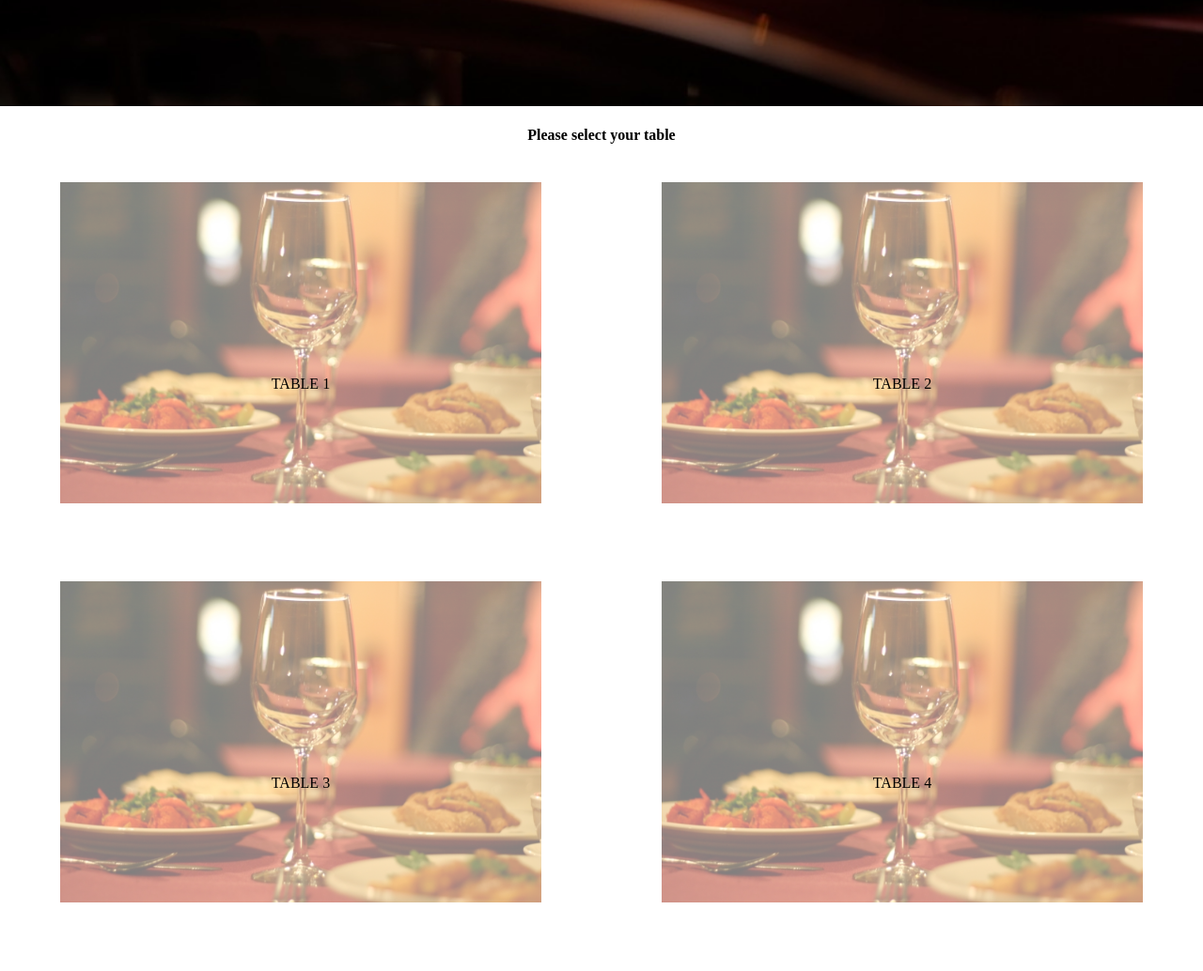
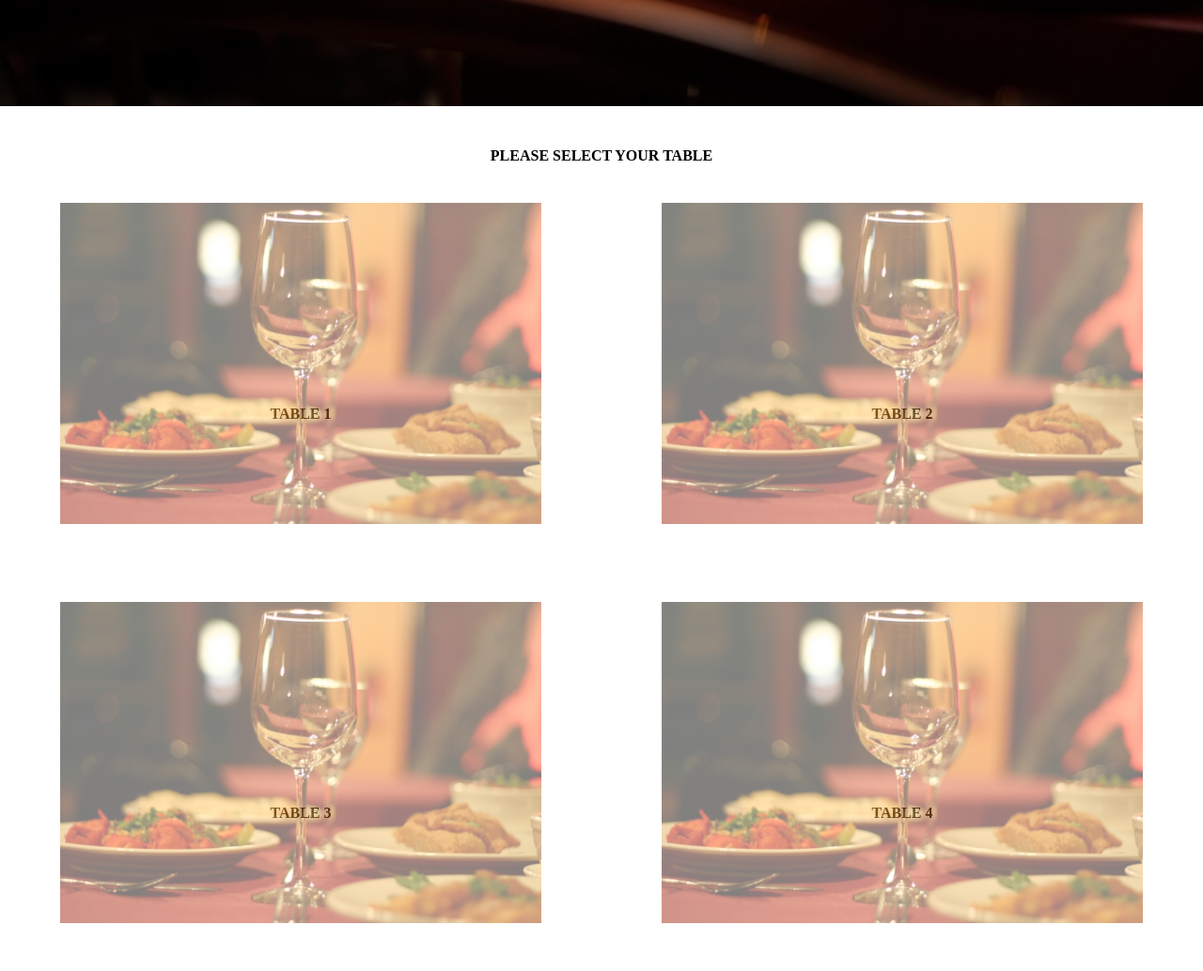
Before and after one commit to bhattbhuwan13/rms, a plain HTML site: page index.html in a window 1280 px wide. Shown: the part 740-1774 px from the top of the page at 94% size. Before the commit the page ends 1752 px from the top, so only its background shows below. Drawn offline with Linux system fonts and the light colour scheme.

Commit message:
Final design for the HomePage

```diff
--- a/css/initial.css
+++ b/css/initial.css
@@ -15,7 +15,7 @@ header{
 #headerImage{
 	width:100%;
 	max-height:40%;
-	margin-bottom: 10px;
+	margin-bottom: 2.5%;
 }
 
 /* Header Styles finish here */
@@ -48,13 +48,14 @@ td{
 	margin: 5% 10% 5% 10%; /* margin takes margin in clockwise direction starting from top -> right ... */
 	opacity: 0.5;
 	position:relative;
-/* 	z-index: 1; */
+	z-index: 1;
 }
 
 p#overImage{
 	position: relative;
-	top: -170px;
+	top: -160px;
 	align:center;
+	font-weight: bold;
 /* 	z-index: 2; */
 }
 /* Style for the content finish here */
--- a/index.html
+++ b/index.html
@@ -13,21 +13,21 @@
 		</header>
 
 		<div id = "content">
-			<h3 id = "alignCenter" style = "font-weight:bold">Please select your table</h3>
+			<h3 id = "alignCenter" style = "font-weight:bold">PLEASE SELECT YOUR TABLE</h3>
 
 
 			<table class="tableSelection">
 				<tr>
 					<td align = "center">
 						<a href= "menu.html">
-							<img class="individualTable" src="img/tableImage.jpg"/>
+							<img class = "individualTable" src="img/tableImage.jpg"/>
 						</a>
 							<p id = "overImage">TABLE 1</p>
 					</td>
 
 					<td align = "center">
 						<a href= "menu.html">
-							<img class="individualTable" src="img/tableImage.jpg"/>
+							<img class = "individualTable" src="img/tableImage.jpg"/>
 						</a>
 							<p id = "overImage">TABLE 2</p>
 					</td>
@@ -36,14 +36,14 @@
 				<tr>
 					<td align = "center">
 						<a href= "menu.html">
-							<img class="individualTable" src="img/tableImage.jpg"/>
+							<img class = "individualTable" src="img/tableImage.jpg"/>
 						</a>
 							<p id = "overImage">TABLE 3</p>
 					</td>
 
 					<td align = "center">
 						<a href= "menu.html">
-							<img class="individualTable" src="img/tableImage.jpg"/>
+							<img class = "individualTable" src="img/tableImage.jpg"/>
 						</a>
 							<p id = "overImage">TABLE 4</p>
 					</td>
```
